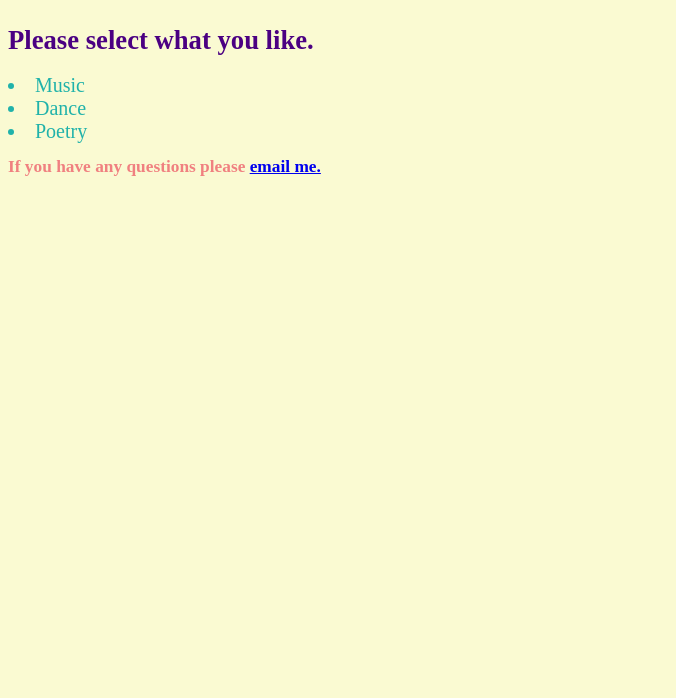
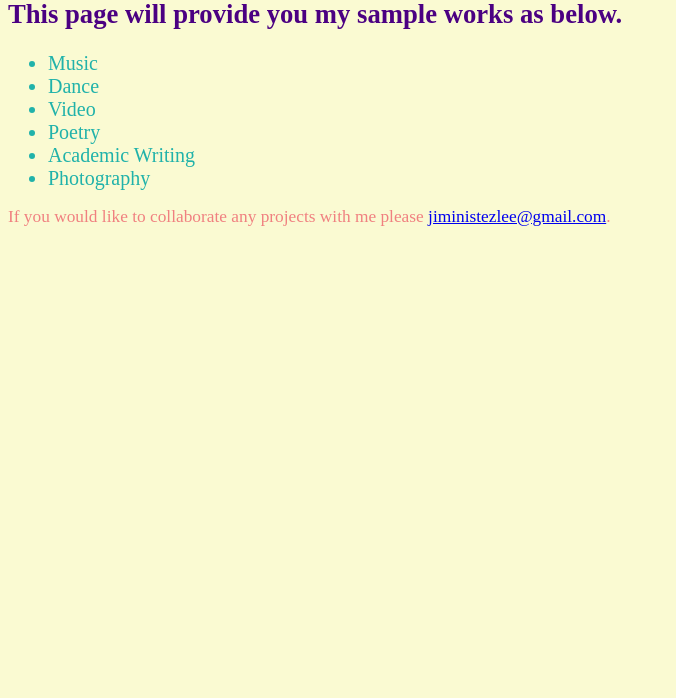
Before and after one commit to jiministezlee/jiministezlee.github.io, a plain HTML site: page index.html in a window 1280 px wide. Shown: the part 102-800 px from the top of the page, without its empty margins (0-676 px from the left). Drawn offline with Linux system fonts and the light colour scheme.

Commit message:
Changes h and p

```diff
--- a/css/style.css
+++ b/css/style.css
@@ -1,19 +1,19 @@
 body{
 	background-color:#FAFAD2;
 }
-p{
+h1{
 	color:#F08080;
   	font-size:30pt;
 }
-h1{
+h2{
 	color:#4B0082;
 	font-size:20pt;
-}
-h2{
-	color:#F08080;
-	font-size:13pt;
 }
 li{
 	color:#20B2AA;
 	font-size:15pt;
 }
+p{
+	color:#F08080;
+	font-size:13pt;
+}
--- a/index.html
+++ b/index.html
@@ -1,15 +1,21 @@
 <!DOCTYPE html>
 <html>
 <head>
-	<title>Tune up</title>
+	<meta charset="utf-8">
+	<title>About Jimin Lee</title>
 	<link rel="stylesheet" type="text/css" href="css/style.css">
 </head>
 <body>
-	<p>Find your tune!</p>
-	<h1>Please select what you like.</h1>
-	<li>Music
-	<li>Dance
-	<li>Poetry
-	<h2>If you have any questions please <a href="mailto:email@email.com">email me.</a></h2>
+	<h1>Welcome to Jimin Lee's Homepage!</h1>
+	<h2>This page will provide you my sample works as below. </h2>
+	<ul>
+		<li>Music</li>
+		<li>Dance</li>
+		<li>Video</li>
+		<li>Poetry</li>
+		<li>Academic Writing</li>
+		<li>Photography</li>
+	</ul>
+	<p>If you would like to collaborate any projects with me please <a href="mailto:jiministezlee@gmail.com"target="_blank">jiministezlee@gmail.com</a>.</p>
 </body>
 </html>
```
